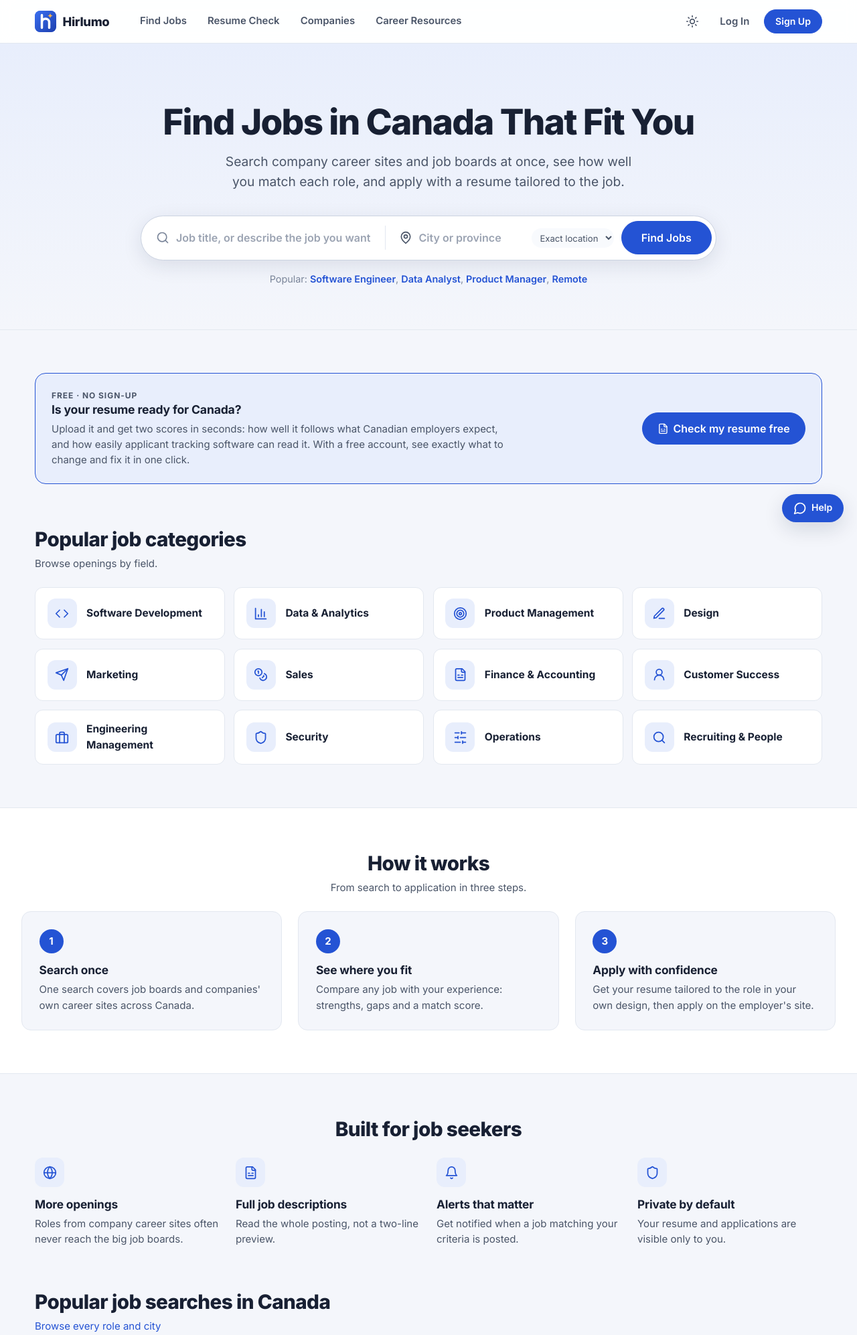
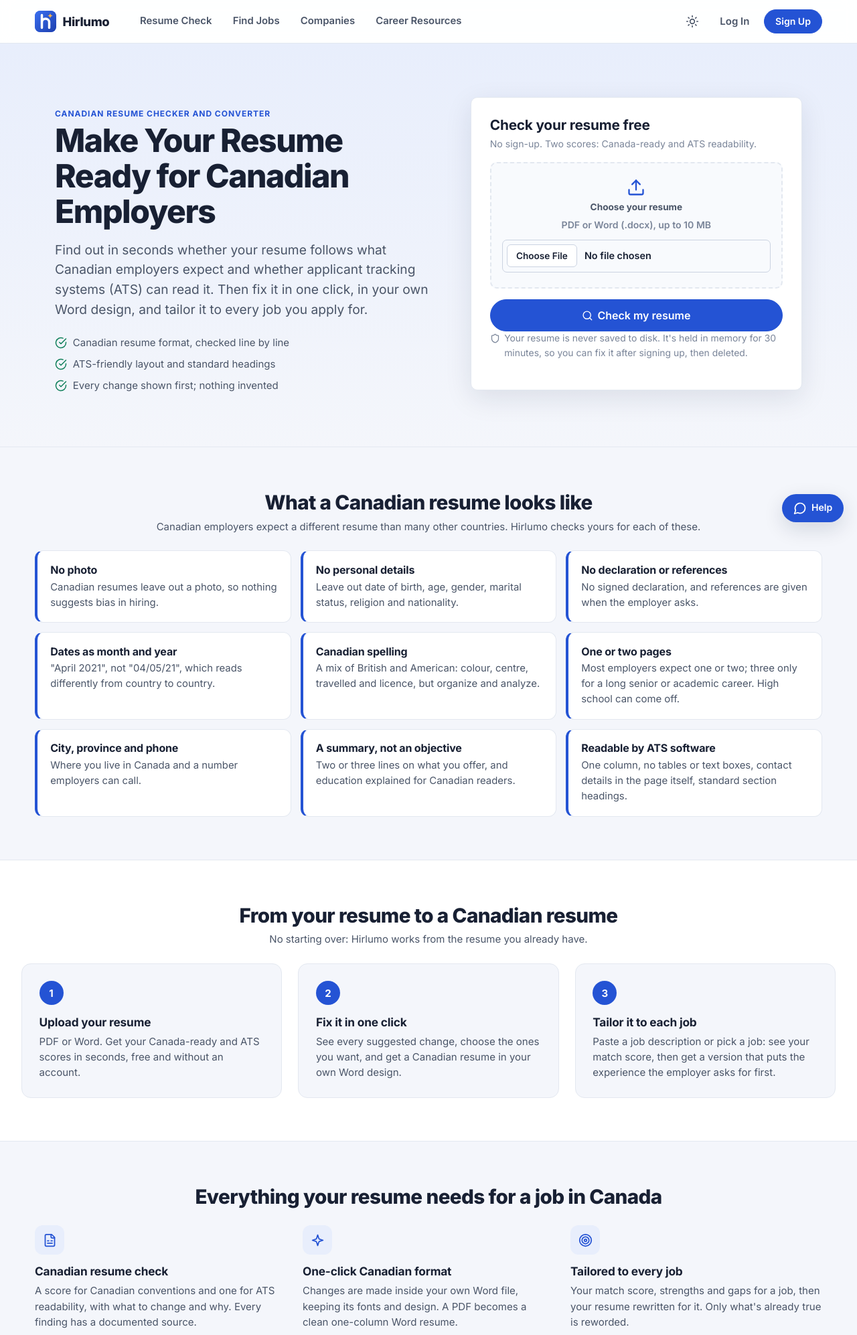
Before and after one commit to thomas-shibin/job-search-assistant, a FastAPI app: page / in a window 1280 px wide. Shown: the top 1994 px of the page at 67% size. Run offline with FastAPI, Linux system fonts and the light colour scheme; some libraries are stand-ins or nearby versions.

Commit message:
Release pipeline, CI, search and job page fixes, progress steps

```diff
--- a/app/web/static/style.css
+++ b/app/web/static/style.css
@@ -1369,6 +1369,28 @@ form.check-fix-actions { display: flex; flex-wrap: wrap; gap: 0.5rem; }
 .landing-check h2 { margin: 0 0 0.35rem; }
 .landing-check p { margin: 0; color: var(--text-2); max-width: 680px; }
 .landing-check ul { margin: 0.6rem 0 0; padding-left: 1.1rem; color: var(--text-2); }
+/* Landing hero: what Hirlumo does on the left, the free resume check's upload on the right. */
+.resume-hero-inner { max-width: 1180px; margin: 0 auto; padding: clamp(2.5rem, 7vw, 5rem) clamp(1rem, 3vw, 2rem) clamp(2.5rem, 6vw, 4rem); display: grid; grid-template-columns: minmax(0, 1.15fr) minmax(0, 1fr); gap: clamp(1.5rem, 4vw, 3.5rem); align-items: center; }
+.resume-hero-text h1 { text-align: left; font-size: clamp(2rem, 4.2vw, 3rem); }
+.resume-hero-text .hero-sub { margin: 0 0 1.4rem; max-width: 600px; }
+.hero-points { list-style: none; margin: 0; padding: 0; display: grid; gap: 0.55rem; color: var(--text-2); }
+.hero-points li { display: flex; gap: 0.55rem; align-items: center; }
+.hero-points .icon { width: 18px; height: 18px; color: var(--success); flex: none; }
+.resume-hero-card { padding: clamp(1.25rem, 3vw, 1.75rem); box-shadow: 0 12px 40px rgba(16, 27, 56, 0.10); }
+.resume-hero-card h2 { margin: 0 0 0.25rem; font-size: 1.3rem; }
+.resume-hero-card > .muted { margin: 0 0 1rem; }
+.resume-hero-card form { flex-direction: column; align-items: stretch; }
+.resume-hero-card .check-drop { flex: none; }
+@media (max-width: 860px) { .resume-hero-inner { grid-template-columns: minmax(0, 1fr); } }
+.rule-grid { list-style: none; margin: 0; padding: 0; display: grid; grid-template-columns: repeat(3, minmax(0, 1fr)); gap: 0.85rem; }
+.landing-features { grid-template-columns: repeat(3, minmax(0, 1fr)); }
+@media (max-width: 900px) { .rule-grid, .landing-features { grid-template-columns: repeat(2, minmax(0, 1fr)); } }
+@media (max-width: 600px) { .rule-grid, .landing-features { grid-template-columns: minmax(0, 1fr); } }
+.rule-grid li { padding: 1.1rem 1.2rem; border: 1px solid var(--border); border-left: 4px solid var(--primary); border-radius: 12px; background: var(--surface); }
+.rule-grid h3 { margin: 0 0 0.3rem; font-size: 1rem; }
+.rule-grid p { margin: 0; color: var(--text-2); font-size: 0.93rem; }
+.landing-search { margin: 0 0 1.25rem; max-width: none; }
+.landing-categories, .landing-browse { margin-bottom: 1rem; }
 
 /* Comparing resume versions (resume_compare.html) and choosing changes one by one (resume_canadian.html) */
 .compare-pick { display: flex; flex-wrap: wrap; align-items: flex-end; gap: 0.75rem; }
--- a/app/web/templates/base.html
+++ b/app/web/templates/base.html
@@ -51,8 +51,8 @@
         <a href="{{ href }}" class="{{ 'active' if active }}"{% if active %} aria-current="page"{% endif %}>{{ label }}</a>
       {% endmacro %}
       <nav class="site-nav" aria-label="Main">
+        {% if signed_in and can_route("/resume/canadian") %}{{ top_link("/resume/canadian", "Resume Check", "/resume/canadian") }}{% else %}{{ top_link("/canadian-resume-check", "Resume Check", "/canadian-resume-check") }}{% endif %}
         {% if not signed_in or can_route("/jobs") %}{{ top_link("/jobs", "Find Jobs", "/jobs") }}{% endif %}
-        {% if signed_in and can_route("/resume/canadian") %}{{ top_link("/resume/canadian", "Resume Check", "/resume/canadian") }}{% else %}{{ top_link("/canadian-resume-check", "Resume Check", "/canadian-resume-check") }}{% endif %}
         {{ top_link("/companies", "Companies", "/companies") }}
         {{ top_link("/resources", "Career Resources", "/resources") }}
       </nav>
@@ -102,6 +102,7 @@
         <details class="mobile-menu" data-dropdown>
           <summary aria-label="Menu">{{ icon("menu") }}</summary>
           <div class="menu-panel">
+            {% if signed_in and can_route("/resume/canadian") %}<a href="/resume/canadian">Resume Check</a>{% else %}<a href="/canadian-resume-check">Resume Check</a>{% endif %}
             {% if not signed_in or can_route("/jobs") %}<a href="/jobs">Find Jobs</a>{% endif %}
             <a href="/companies">Companies</a>
             <a href="/resources">Career Resources</a>
@@ -132,10 +133,10 @@
     <div class="site-footer-inner">
       <div class="footer-brand">
         <a class="site-logo" href="/"><img class="site-logo-mark" src="{{ static_url("brand/mark.svg") }}" alt="" width="32" height="32"><span>Hirlumo</span></a>
-        <p>Job search for Canada: openings from job boards and company career sites, matched to your experience, with a resume tailored to every application.</p>
+        <p>Canadian resumes made simple: check your resume against what Canadian employers expect, fix it in one click and tailor it to every job, then find openings across Canada.</p>
       </div>
       <div class="footer-col"><h4>Job seekers</h4>
-        <a href="/jobs">Find jobs</a><a href="/job-search">Browse jobs by role and city</a><a href="/canadian-resume-check">Free Canadian resume check</a>
+        <a href="/canadian-resume-check">Free Canadian resume check</a><a href="/jobs">Find jobs</a><a href="/job-search">Browse jobs by role and city</a>
         <a href="/companies">Companies</a><a href="/resources">Career resources</a><a href="/plans">Plans</a>
         {% if signed_in %}{% if can_route("/profile") %}<a href="/profile">My profile</a>{% endif %}{% else %}<a href="/signup">Create an account</a>{% endif %}</div>
       <div class="footer-col"><h4>Company</h4>
--- a/app/web/templates/landing.html
+++ b/app/web/templates/landing.html
@@ -1,51 +1,131 @@
 {% extends "base.html" %}
-{% from "_icons.html" import icon, avatar %}
+{% from "_icons.html" import icon %}
 {% from "_place_field.html" import place_field %}
-{% block title %}Hirlumo: Jobs in Canada with Match Scores and AI Resume Tailoring{% endblock %}
-{% block description %}Find jobs in Canada from company career sites and job boards in one search. See your match score for every role and apply with a resume tailored to the job. Free.{% endblock %}
+{# What Hirlumo is first: a Canadian resume checker and converter that tailors
+   the resume to each job. Job search comes after, as the place to use it.
+   Every claim here is something the app does (docs/FEATURES.md): the
+   checklist names the checks in resumes/canadian.py and resumes/ats.py. #}
+{% block title %}Free Canadian Resume Checker, Converter and ATS Check | Hirlumo{% endblock %}
+{% block description %}Make your resume ready for Canadian employers. Free Canadian resume and ATS check in seconds, no sign-up. Fix it in one click in your own Word design, and tailor it to every job you apply for.{% endblock %}
 {% block structured_data %}{% for item in structured_data() %}<script type="application/ld+json">{{ item|tojson }}</script>{% endfor %}{% endblock %}
 {% block main_class %}landing{% endblock %}
 {% block content %}
-<section class="hero">
-  <div class="hero-inner">
-    <h1>Find Jobs in Canada That Fit You</h1>
-    <p class="hero-sub">Search company career sites and job boards at once, see how well you match each role, and apply with a resume tailored to the job.</p>
-    <form class="hero-search" action="/jobs" method="get" role="search">
-      <label class="hero-field">
-        {{ icon("search") }}
-        <span class="visually-hidden">Job title, keywords, or company</span>
-        <input type="text" name="q" placeholder="{{ 'Job title, or describe the job you want' if smart_search else 'Job title, keywords, or company' }}" autocomplete="off">
-      </label>
-      <span class="hero-divider" aria-hidden="true"></span>
-      {{ place_field("", none, radius_choices) }}
-      <button type="submit" class="primary pill">Find Jobs</button>
-    </form>
-    <p class="hero-hint">Popular:
-      {% for label, q in [("Software Engineer", "Software Engineer"), ("Data Analyst", "Data Analyst"), ("Product Manager", "Product Manager"), ("Remote", "")] %}
-        <a href="/jobs?{{ {'q': q, 'l': 'Remote' if label == 'Remote' else ''}|urlencode }}">{{ label }}</a>{{ "," if not loop.last }}
-      {% endfor %}
-    </p>
-    {% if total %}<p class="hero-stat">{{ "{:,}".format(total) }} open roles in Canada from company career sites, plus job boards.</p>{% endif %}
+<section class="hero resume-hero">
+  <div class="resume-hero-inner">
+    <div class="resume-hero-text">
+      <p class="eyebrow">Canadian resume checker and converter</p>
+      <h1>Make Your Resume Ready for Canadian Employers</h1>
+      <p class="hero-sub">Find out in seconds whether your resume follows what Canadian employers expect and whether applicant tracking systems (ATS) can read it. Then fix it in one click, in your own Word design, and tailor it to every job you apply for.</p>
+      <ul class="hero-points">
+        <li>{{ icon("check") }} Canadian resume format, checked line by line</li>
+        <li>{{ icon("check") }} ATS-friendly layout and standard headings</li>
+        <li>{{ icon("check") }} Every change shown first; nothing invented</li>
+      </ul>
+    </div>
+    {% if resume_check %}
+    <div class="panel resume-hero-card check-upload" id="check">
+      <h2>Check your resume free</h2>
+      <p class="muted">No sign-up. Two scores: Canada-ready and ATS readability.</p>
+      <form method="post" action="/canadian-resume-check" enctype="multipart/form-data" hx-boost="false" data-check-steps>
+        <label class="check-drop">
+          {{ icon("upload") }}
+          <strong>Choose your resume</strong>
+          <span class="muted">PDF or Word (.docx), up to 10 MB</span>
+          <input type="file" name="resume" accept=".pdf,.docx,application/pdf,application/vnd.openxmlformats-officedocument.wordprocessingml.document" required>
+        </label>
+        <button type="submit" class="primary pill large">{{ icon("search") }} Check my resume</button>
+        <ol class="check-steps" role="status" aria-live="polite" hidden>
+          <li>Reading your resume</li>
+          <li>Understanding the layout</li>
+          <li>Comparing with Canadian expectations</li>
+          <li>Reviewing how software reads it</li>
+          <li>Scoring your resume</li>
+          <li>Preparing your results</li>
+        </ol>
+      </form>
+      <p class="muted check-privacy">{{ icon("shield") }} Your resume is never saved to disk. It's held in memory for {{ hold_minutes }} minutes, so you can fix it after signing up, then deleted.</p>
+    </div>
+    {% else %}
+    <div class="panel resume-hero-card">
+      <h2>Get your resume ready</h2>
+      <p class="muted">Upload your resume to a free account to make it Canadian and tailor it to each job.</p>
+      <a class="button primary pill large" href="/signup">Create a free account</a>
+    </div>
+    {% endif %}
+  </div>
+</section>
+
+<section class="landing-section">
+  <div class="section-head center">
+    <h2>What a Canadian resume looks like</h2>
+    <p>Canadian employers expect a different resume than many other countries. Hirlumo checks yours for each of these.</p>
+  </div>
+  <ul class="rule-grid">
+    <li><h3>No photo</h3><p>Canadian resumes leave out a photo, so nothing suggests bias in hiring.</p></li>
+    <li><h3>No personal details</h3><p>Leave out date of birth, age, gender, marital status, religion and nationality.</p></li>
+    <li><h3>No declaration or references</h3><p>No signed declaration, and references are given when the employer asks.</p></li>
+    <li><h3>Dates as month and year</h3><p>"April 2021", not "04/05/21", which reads differently from country to country.</p></li>
+    <li><h3>Canadian spelling</h3><p>A mix of British and American: colour, centre, travelled and licence, but organize and analyze.</p></li>
+    <li><h3>One or two pages</h3><p>Most employers expect one or two; three only for a long senior or academic career. High school can come off.</p></li>
+    <li><h3>City, province and phone</h3><p>Where you live in Canada and a number employers can call.</p></li>
+    <li><h3>A summary, not an objective</h3><p>Two or three lines on what you offer, and education explained for Canadian readers.</p></li>
+    <li><h3>Readable by ATS software</h3><p>One column, no tables or text boxes, contact details in the page itself, standard section headings.</p></li>
+  </ul>
+</section>
+
+<section class="landing-section band">
+  <div class="section-head center">
+    <h2>From your resume to a Canadian resume</h2>
+    <p>No starting over: Hirlumo works from the resume you already have.</p>
+  </div>
+  <ol class="how-steps">
+    <li><span class="step-number">1</span><h3>Upload your resume</h3><p>PDF or Word. Get your Canada-ready and ATS scores in seconds, free and without an account.</p></li>
+    <li><span class="step-number">2</span><h3>Fix it in one click</h3><p>See every suggested change, choose the ones you want, and get a Canadian resume in your own Word design.</p></li>
+    <li><span class="step-number">3</span><h3>Tailor it to each job</h3><p>Paste a job description or pick a job: see your match score, then get a version that puts the experience the employer asks for first.</p></li>
+  </ol>
+</section>
+
+<section class="landing-section">
+  <div class="section-head center">
+    <h2>Everything your resume needs for a job in Canada</h2>
+  </div>
+  <div class="benefit-grid landing-features">
+    <div class="benefit"><span class="category-icon">{{ icon("file") }}</span><h3>Canadian resume check</h3><p>A score for Canadian conventions and one for ATS readability, with what to change and why. Every finding has a documented source.</p></div>
+    <div class="benefit"><span class="category-icon">{{ icon("sparkles") }}</span><h3>One-click Canadian format</h3><p>Changes are made inside your own Word file, keeping its fonts and design. A PDF becomes a clean one-column Word resume.</p></div>
+    <div class="benefit"><span class="category-icon">{{ icon("target") }}</span><h3>Tailored to every job</h3><p>Your match score, strengths and gaps for a job, then your resume rewritten for it. Only what's already true is reworded.</p></div>
+    <div class="benefit"><span class="category-icon">{{ icon("briefcase") }}</span><h3>Canadian job titles</h3><p>Add the Canadian name for a job title from another country, in brackets after yours and never more senior.</p></div>
+    <div class="benefit"><span class="category-icon">{{ icon("refresh") }}</span><h3>Every version kept</h3><p>Each upload, edit and conversion is saved. Compare any two versions and go back with one click.</p></div>
+    <div class="benefit"><span class="category-icon">{{ icon("shield") }}</span><h3>Private by default</h3><p>Your resume is visible only to you and is never shared with employers.</p></div>
   </div>
 </section>
 
 <section class="landing-section">
   <div class="landing-check">
     <div>
-      <p class="eyebrow">Free · No sign-up</p>
-      <h2>Is your resume ready for Canada?</h2>
-      <p>Upload it and get two scores in seconds: how well it follows what Canadian employers expect, and how easily applicant tracking software can read it. With a free account, see exactly what to change and fix it in one click.</p>
+      <p class="eyebrow">Made for</p>
+      <h2>Newcomers, international students and career changers</h2>
+      <p>If your resume was written for another country, or you haven't applied for a job in a while, Hirlumo shows what Canadian employers will notice first and helps you fix it before you apply.</p>
     </div>
-    <a class="button primary pill large" href="/canadian-resume-check">{{ icon("file") }} Check my resume free</a>
+    <a class="button primary pill large" href="{{ '/canadian-resume-check' if resume_check else '/signup' }}">{{ icon("file") }} Check my resume free</a>
   </div>
 </section>
 
 <section class="landing-section">
   <div class="section-head">
-    <h2>Popular job categories</h2>
-    <p>Browse openings by field.</p>
+    <h2>Then find jobs to apply to</h2>
+    <p>Search jobs across Canada, see your match score for each one and apply with a tailored resume.</p>
   </div>
-  <div class="category-grid">
+  <form class="hero-search landing-search" action="/jobs" method="get" role="search">
+    <label class="hero-field">
+      {{ icon("search") }}
+      <span class="visually-hidden">Job title, keywords, or company</span>
+      <input type="text" name="q" placeholder="{{ 'Job title, or describe the job you want' if smart_search else 'Job title, keywords, or company' }}" autocomplete="off">
+    </label>
+    <span class="hero-divider" aria-hidden="true"></span>
+    {{ place_field("", none, radius_choices) }}
+    <button type="submit" class="primary pill">Find Jobs</button>
+  </form>
+  <div class="category-grid landing-categories">
     {% for c in categories %}
     <a class="category-card" href="/jobs?{{ {'q': c.query}|urlencode }}">
       <span class="category-icon">{{ icon(c.icon) }}</span>
@@ -53,78 +133,7 @@
     </a>
     {% endfor %}
   </div>
-</section>
-
-{% if recent %}
-<section class="landing-section">
-  <div class="section-head">
-    <h2>Recently posted jobs</h2>
-    <p>Fresh from company career sites in Canada.</p>
-  </div>
-  <div class="recent-grid">
-    {% for p in recent %}
-    <a class="recent-card" href="/jobs/posting/{{ p.ref }}">
-      <div class="recent-top">{{ avatar(p.company) }}<div><strong>{{ p.title }}</strong><span>{{ p.company }}</span></div></div>
-      <div class="chips">
-        {% if p.location %}<span class="chip">{{ icon("pin") }}{{ p.location|truncate(38) }}</span>{% endif %}
-        <span class="chip">{{ p.workplace_label }}</span>
-        {% if p.salary_text %}<span class="chip">{{ p.salary_text }}</span>{% endif %}
-      </div>
-      {% if p.date_posted %}<span class="recent-date">{{ p.date_posted|ago }}</span>{% endif %}
-    </a>
-    {% endfor %}
-  </div>
-</section>
-{% endif %}
-
-{% if companies %}
-<section class="landing-section">
-  <div class="section-head">
-    <h2>Companies hiring in Canada</h2>
-    <p>Jobs straight from their own career sites. <a href="/companies">See all companies</a></p>
-  </div>
-  <div class="company-grid">
-    {% for c in companies %}
-    <a class="company-card" href="/jobs?{{ {'q': c.name}|urlencode }}">
-      {{ avatar(c.name, "lg") }}
-      <strong>{{ c.name }}</strong>
-      <small>{{ c.count }} open role{{ "s" if c.count != 1 }}</small>
-    </a>
-    {% endfor %}
-  </div>
-</section>
-{% endif %}
-
-<section class="landing-section band">
-  <div class="section-head center">
-    <h2>How it works</h2>
-    <p>From search to application in three steps.</p>
-  </div>
-  <ol class="how-steps">
-    <li><span class="step-number">1</span><h3>Search once</h3><p>One search covers job boards and companies' own career sites across Canada.</p></li>
-    <li><span class="step-number">2</span><h3>See where you fit</h3><p>Compare any job with your experience: strengths, gaps and a match score.</p></li>
-    <li><span class="step-number">3</span><h3>Apply with confidence</h3><p>Get your resume tailored to the role in your own design, then apply on the employer's site.</p></li>
-  </ol>
-</section>
-
-<section class="landing-section">
-  <div class="section-head center">
-    <h2>Built for job seekers</h2>
-  </div>
-  <div class="benefit-grid">
-    <div class="benefit"><span class="category-icon">{{ icon("globe") }}</span><h3>More openings</h3><p>Roles from company career sites often never reach the big job boards.</p></div>
-    <div class="benefit"><span class="category-icon">{{ icon("file") }}</span><h3>Full job descriptions</h3><p>Read the whole posting, not a two-line preview.</p></div>
-    <div class="benefit"><span class="category-icon">{{ icon("bell") }}</span><h3>Alerts that matter</h3><p>Get notified when a job matching your criteria is posted.</p></div>
-    <div class="benefit"><span class="category-icon">{{ icon("shield") }}</span><h3>Private by default</h3><p>Your resume and applications are visible only to you.</p></div>
-  </div>
-</section>
-
-<section class="landing-section">
-  <div class="section-head">
-    <h2>Popular job searches in Canada</h2>
-    <p><a href="/job-search">Browse every role and city</a></p>
-  </div>
-  <div class="browse-links">
+  <div class="browse-links landing-browse">
     {% for slug, label in [("software-engineer-jobs-in-toronto", "Software Engineer jobs in Toronto"),
                            ("software-engineer-jobs-in-vancouver", "Software Engineer jobs in Vancouver"),
                            ("data-analyst-jobs-in-toronto", "Data Analyst jobs in Toronto"),
@@ -134,10 +143,11 @@
     <a href="/job-search/{{ slug }}"><strong>{{ label }}</strong></a>
     {% endfor %}
   </div>
+  <p class="muted"><a href="/job-search">Browse every role and city</a> · <a href="/companies">Companies hiring in Canada</a></p>
 </section>
 
 <section class="landing-section landing-faq">
-  <div class="section-head"><h2>Questions job seekers ask</h2></div>
+  <div class="section-head"><h2>Questions people ask</h2></div>
   {% for question, answer in landing_faq() %}
   <details{% if loop.first %} open{% endif %}><summary>{{ question }}</summary><p>{{ answer }}</p></details>
   {% endfor %}
@@ -145,9 +155,9 @@
 
 <section class="landing-cta">
   <div>
-    <h2>Ready to find your next role?</h2>
-    <p>Create a free account in under a minute.</p>
+    <h2>Get a resume Canadian employers want to read</h2>
+    <p>Check it free in seconds, then fix it with a free account.</p>
   </div>
-  <a class="button primary pill large" href="/signup">Get started</a>
+  <a class="button primary pill large" href="{{ '/canadian-resume-check' if resume_check else '/signup' }}">Check my resume free</a>
 </section>
 {% endblock %}
```
Also changed, not shown: app/modules/help/articles/canadian-resume-check.md (+1 -1 lines), app/modules/help/articles/getting-started.md (+6 -4 lines), app/modules/resumes/canadian.py (+14 -4 lines), app/web/public_routes.py (+11 -18 lines), app/web/seo.py (+32 -14 lines), docs/FEATURES.md (+11 -0 lines), tests/integration/test_onboarding.py (+9 -5 lines), tests/integration/test_public_resume_check.py (+2 -0 lines), tests/integration/test_seo.py (+2 -1 lines), tests/unit/test_canadian_resume.py (+11 -0 lines).
